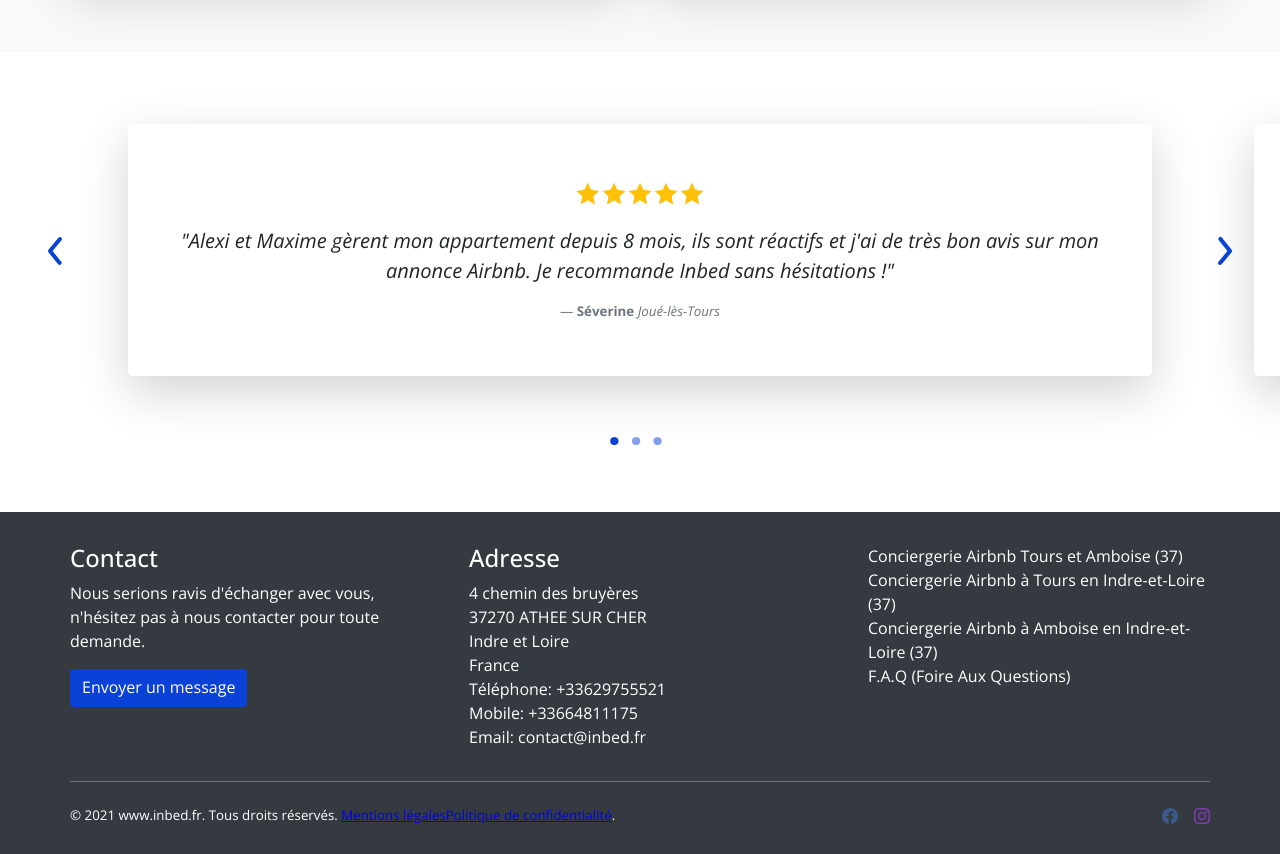
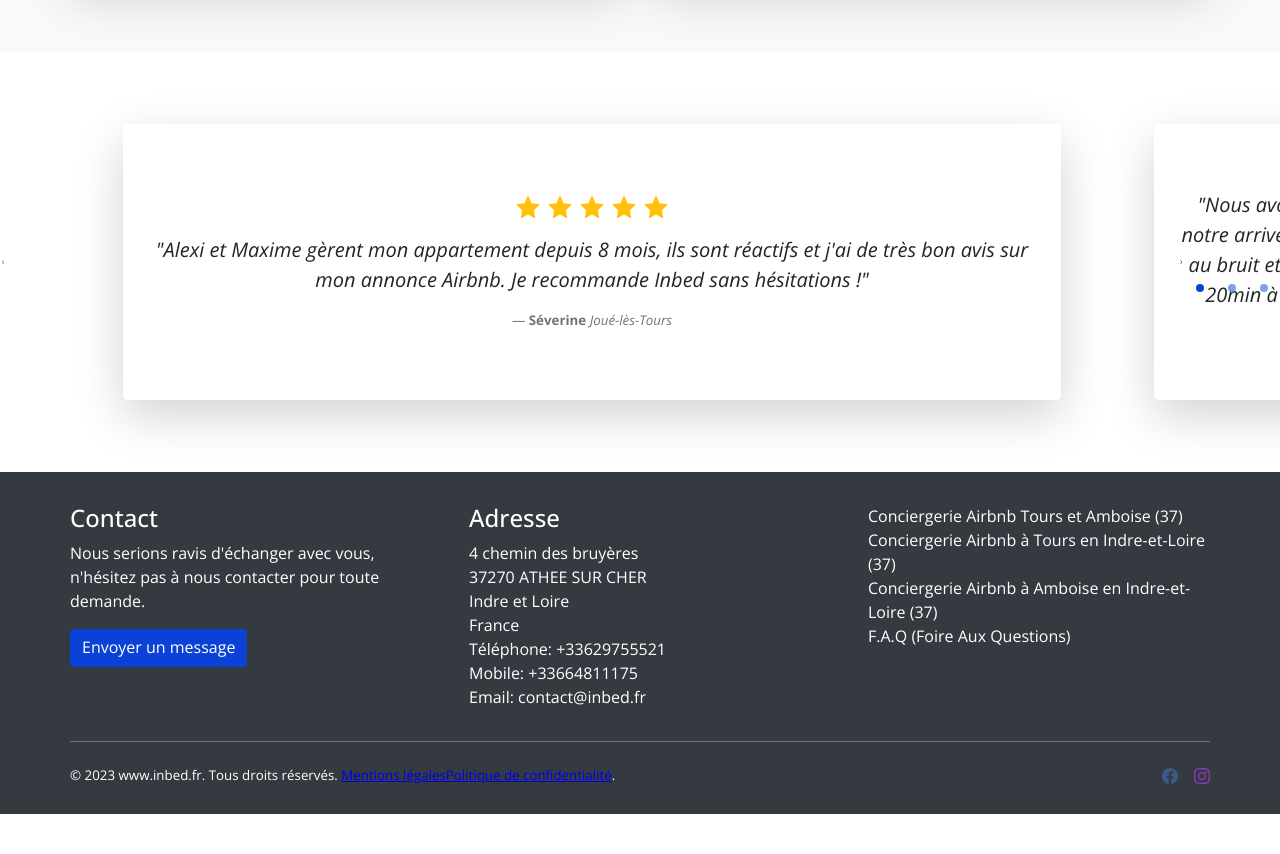
Before and after one commit to SimTht/inbed, a React (Create React App) app: page / in a window 1280 px wide. Shown: the part 2980-3834 px from the top of the page. After the commit the page ends 3794 px from the top, so only its background shows below. Built offline with nearby package versions, Linux system fonts and the light colour scheme; some icons are missing.

Commit message:
Add htaccess and bug fixing

```diff
--- a/src/components/Footer.jsx
+++ b/src/components/Footer.jsx
@@ -64,7 +64,7 @@ const Footer = () => {
       </div>
       <div className="container footer-2">
         <small className="petites-lignes">
-          © 2021 www.inbed.fr. Tous droits réservés.{" "}
+          © 2023 www.inbed.fr. Tous droits réservés.{" "}
           <a
             href="https://docs.google.com/document/d/e/2PACX-1vQW-xkOsJpgQm6oNTLoA9TJZ2t4pXYiT1Nwpj1kFrbR9NnfPcFpqCIhYjEqHwfglgFgcW4eaCqTkPBQ/pub"
             target="_blank"
--- a/src/components/Header.jsx
+++ b/src/components/Header.jsx
@@ -13,7 +13,6 @@ function Header() {
   const burgerClick = () => {
     setActivateSideMenu(!activateSideMenu);
   };
-  const closeSideMenuClick = () => {};
 
   return (
     <header>
@@ -34,7 +33,21 @@ function Header() {
               setActivateSideMenu(false);
             }}
           >
-            🞪
+            <svg
+              xmlns="http://www.w3.org/2000/svg"
+              class="svg-icon"
+              style={{
+                width: "1em",
+                height: "1em",
+                verticalAlign: "middle",
+                fill: "currentColor",
+                overflow: "hidden",
+              }}
+              viewBox="0 0 1024 1024"
+              version="1.1"
+            >
+              <path d="M810.65984 170.65984q18.3296 0 30.49472 12.16512t12.16512 30.49472q0 18.00192-12.32896 30.33088l-268.67712 268.32896 268.67712 268.32896q12.32896 12.32896 12.32896 30.33088 0 18.3296-12.16512 30.49472t-30.49472 12.16512q-18.00192 0-30.33088-12.32896l-268.32896-268.67712-268.32896 268.67712q-12.32896 12.32896-30.33088 12.32896-18.3296 0-30.49472-12.16512t-12.16512-30.49472q0-18.00192 12.32896-30.33088l268.67712-268.32896-268.67712-268.32896q-12.32896-12.32896-12.32896-30.33088 0-18.3296 12.16512-30.49472t30.49472-12.16512q18.00192 0 30.33088 12.32896l268.32896 268.67712 268.32896-268.67712q12.32896-12.32896 30.33088-12.32896z" />
+            </svg>
           </button>
           <ul>
             <li className="nav-list-item">
--- a/src/components/RentCard.jsx
+++ b/src/components/RentCard.jsx
@@ -3,6 +3,10 @@ import React, { useState } from "react";
 import "./RentCard.css";
 
 const RentCard = ({ rent }) => {
+  const handleBnbClick = (event) => {
+    console.log(event.target.tagName, event.target.className);
+  };
+
   const [cardImgIndex, setCardImgIndex] = useState(0);
 
   const handleArrowClickCard = (side) => {
@@ -24,11 +28,11 @@ const RentCard = ({ rent }) => {
   };
 
   return (
-    <a
-      href={rent.link}
+    <div
       target="_blank"
       rel="noopener noreferrer"
       className="rent-card-container"
+      onClick={handleBnbClick}
     >
       <div className="price-range">
         <strong>
@@ -181,7 +185,7 @@ const RentCard = ({ rent }) => {
           <span>{rent.bathrooms}</span>
         </div>
       </div>
-    </a>
+    </div>
   );
 };
 
--- a/src/components/TopRates.css
+++ b/src/components/TopRates.css
@@ -4,14 +4,13 @@
   position: relative;
 
   display: flex;
-  flex-direction: column;
   align-items: center;
 }
 
 .left-arrow-rate {
-  position: absolute;
+  /* position: absolute;
   top: 0;
-  left: 2rem;
+  left: 2rem; */
   display: flex;
   align-items: center;
   font-size: 2rem;
@@ -23,9 +22,9 @@
 }
 
 .right-arrow-rate {
-  position: absolute;
+  /* position: absolute;
   top: 0;
-  right: 2rem;
+  right: 2rem; */
   display: flex;
   align-items: center;
   font-size: 2rem;
@@ -59,11 +58,17 @@
   flex-shrink: 0;
 }
 
+.top-rate-box div {
+  margin-top: auto;
+}
+
 .stars {
-  font-size: 2rem;
-  line-height: 1;
-  color: #ffc107;
-  margin: auto auto 0;
+  display: inline-block;
+  vertical-align: middle;
+  width: 1.5rem;
+  height: 1.5rem;
+  fill: #ffc107;
+  margin: auto 0.25rem;
 }
 
 .top-rate-box p {
@@ -79,12 +84,18 @@
 }
 
 .dot-selector {
-  margin-top: 4rem;
+  margin-top: 2rem;
   display: flex;
   font-size: 3rem;
   line-height: 0;
   font-weight: 900;
   letter-spacing: 0.5rem;
-  color: var(--color-1);
   cursor: pointer;
 }
+
+.dot-selector div {
+  width: 2rem;
+  height: 2rem;
+  padding: 0.75rem;
+  fill: var(--color-1);
+}
--- a/src/components/TopRates.jsx
+++ b/src/components/TopRates.jsx
@@ -1,9 +1,3 @@
-/* eslint-disable react/no-array-index-key */
-/* eslint-disable react/jsx-one-expression-per-line */
-/* eslint-disable react/no-unescaped-entities */
-/* eslint-disable jsx-a11y/click-events-have-key-events */
-/* eslint-disable jsx-a11y/no-static-element-interactions */
-/* eslint-disable no-unused-expressions */
 import React, { useState } from "react";
 
 import "./TopRates.css";
@@ -59,7 +53,22 @@ function TopRates() {
         >
           {reviews.map((review, i) => (
             <div className="top-rate-box" key={i}>
-              <div className="stars">🟊🟊🟊🟊🟊</div>
+              <div>
+                {Array(5)
+                  .fill()
+                  .map((_, index) => (
+                    <svg
+                      key={index}
+                      className="stars"
+                      xmlns="http://www.w3.org/2000/svg"
+                      width="24"
+                      height="24"
+                      viewBox="0 0 24 24"
+                    >
+                      <path d="M12 .587l3.668 7.568 8.332 1.151-6.064 5.828 1.48 8.279-7.416-3.967-7.417 3.967 1.481-8.279-6.064-5.828 8.332-1.151z" />
+                    </svg>
+                  ))}
+              </div>
               <p>"{review.text}"</p>
               <small>
                 &#x2015; <b>{review.name}</b> <i>{review.location}</i>
@@ -97,7 +106,9 @@ function TopRates() {
             style={i !== rateIndex ? { opacity: "0.5" } : null}
             onClick={() => setRateIndex(i)}
           >
-            ·
+            <svg viewBox="0 0 100 100" xmlns="http://www.w3.org/2000/svg">
+              <circle cx="50" cy="50" r="50" />
+            </svg>
           </div>
         ))}
       </div>
--- a/src/pages/InfoContact.css
+++ b/src/pages/InfoContact.css
@@ -28,6 +28,11 @@
   width: 60%;
   height: auto;
   object-fit: contain;
+}
+
+.info-contact-intro .btn {
+  display: block;
+  margin: 1rem auto 0;
 }
 
 @media screen and (max-width: 768px) {
--- a/src/pages/InfoContact.jsx
+++ b/src/pages/InfoContact.jsx
@@ -23,34 +23,60 @@ const InfoContact = () => {
           <div className="left">
             <div>
               <h4>
-                <b>Gardez l'esprit libre</b>
+                <b>
+                  Gardez l'esprit libre avec la gestion locative en Touraine
+                </b>
               </h4>
               <p>
-                Nous vous débarrassons des contraintes de la location courte
-                durée tout en vous faisant profiter de tous ses avantages.
+                Inbed vous débarrasse des contraintes de la{" "}
+                <a
+                  href="https://www.airbnb.fr/users/479186120/listings"
+                  target="_blank"
+                  rel="noopener noreferrer"
+                >
+                  {" "}
+                  location BnB courte durée
+                </a>{" "}
+                tout en vous faisant profiter de tous ses avantages ! Vous
+                pouvez nous confier en toute sérénité votre logement, qu’il
+                s’agisse d’un <strong>appartement</strong>, d’une
+                <strong> maison</strong> ou d’un <strong>gite</strong> pour de
+                la gestion locative à Tours ou Amboise (37).
               </p>
             </div>
             <div>
               <h4>
-                <b>Gardez le contrôle</b>
+                <b>Gardez le contrôle de votre logement Airbnb</b>
               </h4>
               <p>
-                Le suivi de toutes les réservations est centralisé sur votre
-                espace propriétaire : détails des réservations, nombre de
-                voyageurs, loyers perçus, …
+                Le suivi de toutes les réservations de votre{" "}
+                <strong>bien immobilier à Tours ou Amboise</strong> est
+                centralisé sur votre espace propriétaire pour un accès facile :{" "}
+                <strong>
+                  détails des réservations, nombre de voyageurs, loyers perçus,…
+                </strong>{" "}
+                C’est simple, rapide et pratique&nbsp;!
               </p>
             </div>
             <div>
               <h4>
-                <b>Gagnez du temps</b>
+                <b>Gagnez du temps et générez des revenus locatifs</b>
               </h4>
               <p>
-                <strong>Inbed</strong> s'occupe de tout !
+                Inbed<strong>s'occupe de tout !</strong> De la création de votre
+                annonce sur Airbnb, Booking, Abritel ou encore Inbed jusqu’au
+                ménage de fin de séjour, vous n’aurez rien à faire !<br /> Inbed
+                est donc un moyen sûr et efficace de mettre à profit un logement
+                inutilisé et de{" "}
+                <strong>générer des revenus locatifs facilement</strong>.
               </p>
             </div>
           </div>
           <img src={airbnbPhone} alt="airbnb_smartphone" className="right" />
         </div>
+        <a href="#contact-form" className="btn">
+          Contactez Inbed dès maintenant
+        </a>
       </section>
       <section className="info-contact-prestations">
         <div className="container">
@@ -141,12 +167,12 @@ const InfoContact = () => {
         <img src={maidImg} alt="service_image" />
         <div>
           <h4>
-            <strong>Combien ça coûte ?</strong>
+            <strong>Inbed, combien cela coûte ?</strong>
           </h4>
           <span className="commission">20%</span>
           <p id="text-commission">
-            de commission sur les loyers perçus + les frais de ménage payés par
-            les voyageurs.
+            <strong>de commission</strong> sur les loyers perçus + les frais de
+            ménage payés par les voyageurs.
           </p>
           <u>Exemple de revenu :</u>
           <p>
@@ -183,7 +209,7 @@ const InfoContact = () => {
             (37150).
           </p>
         </div>
-        <h2 className="container">
+        <h2 className="container" id="contact-form">
           Demandez <strong>gratuitement</strong> votre estimation de revenus
           locatifs
         </h2>
```
Also changed, not shown: 1 other file (tests, documents, lock files or other folders).
